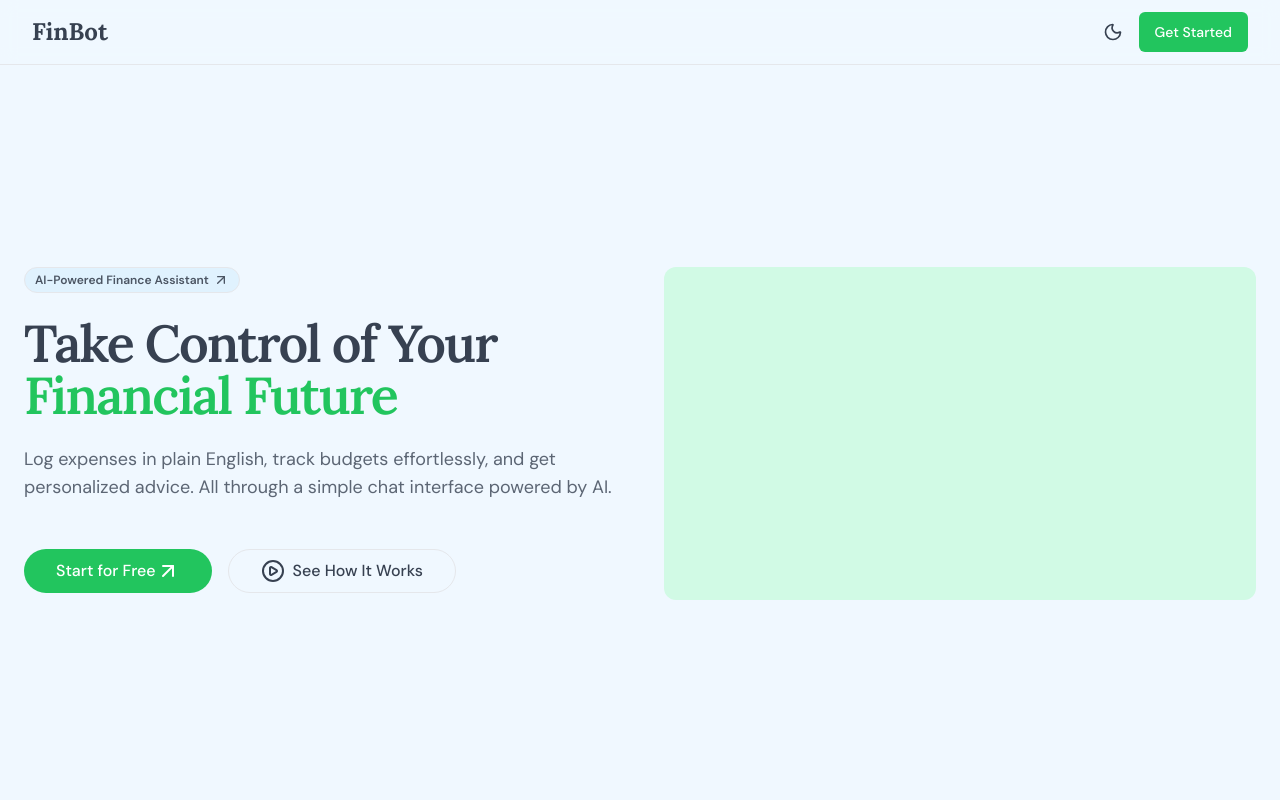
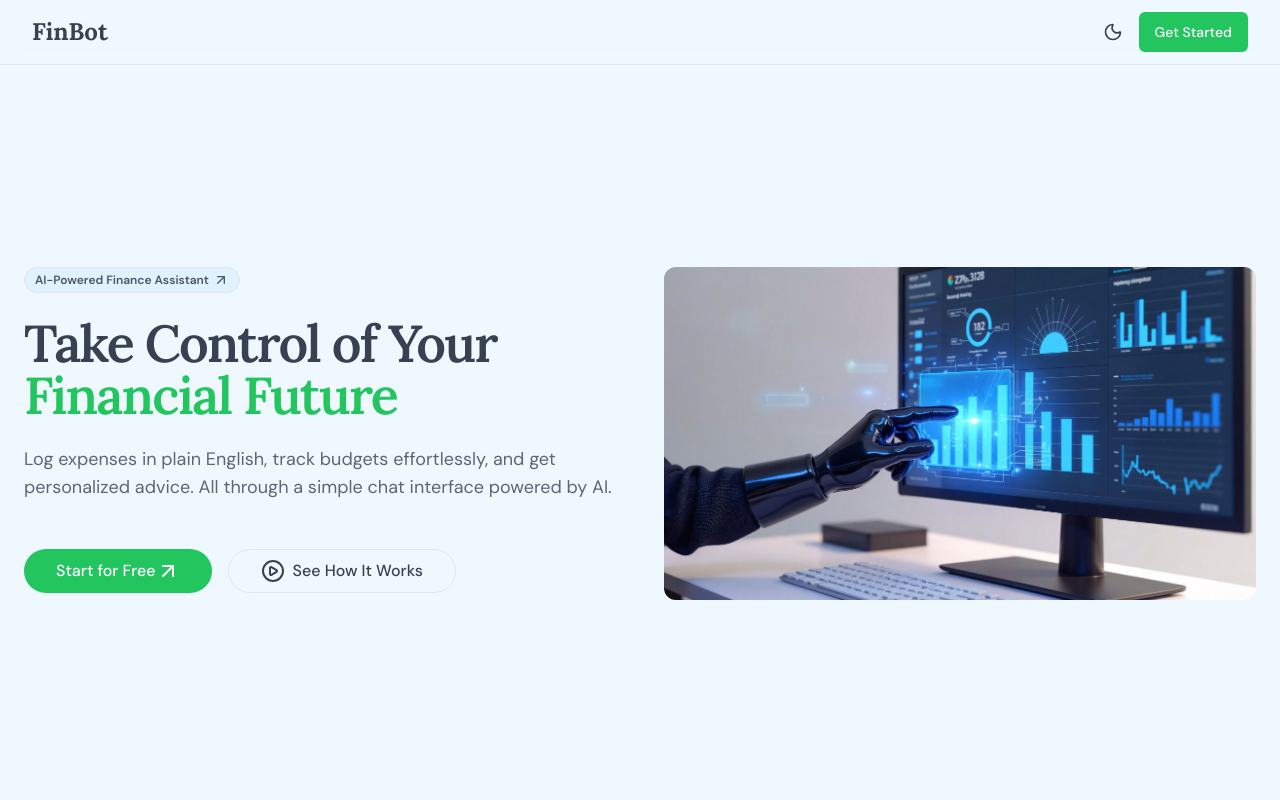
Before and after one commit to Dominion116/frontend, a Next.js app: page / in a window 1280 px wide. Shown: the top 800 px of the page. Built offline with nearby package versions, Linux system fonts and the light colour scheme.

Commit message:
Refactor code structure for improved readability and maintainability

```diff
--- a/src/app/page.tsx
+++ b/src/app/page.tsx
@@ -1,4 +1,5 @@
 import Link from "next/link";
+import Image from "next/image";
 import { Button } from "@/components/ui/button";
 import { Card, CardContent, CardHeader, CardTitle } from "@/components/ui/card";
 import { Badge } from "@/components/ui/badge";
@@ -72,7 +73,15 @@ export default function LandingPage() {
               </a>
             </div>
           </div>
-          <div className="aspect-video w-full rounded-xl bg-accent" />
+          <div className="aspect-video w-full rounded-xl bg-accent overflow-hidden relative">
+            <Image
+              src="/images/heroimage.avif"
+              alt="FinBot Dashboard Preview"
+              fill
+              className="object-cover"
+              priority
+            />
+          </div>
         </div>
       </section>
 
```
Also changed, not shown: public/images/heroimage.avif (added).
